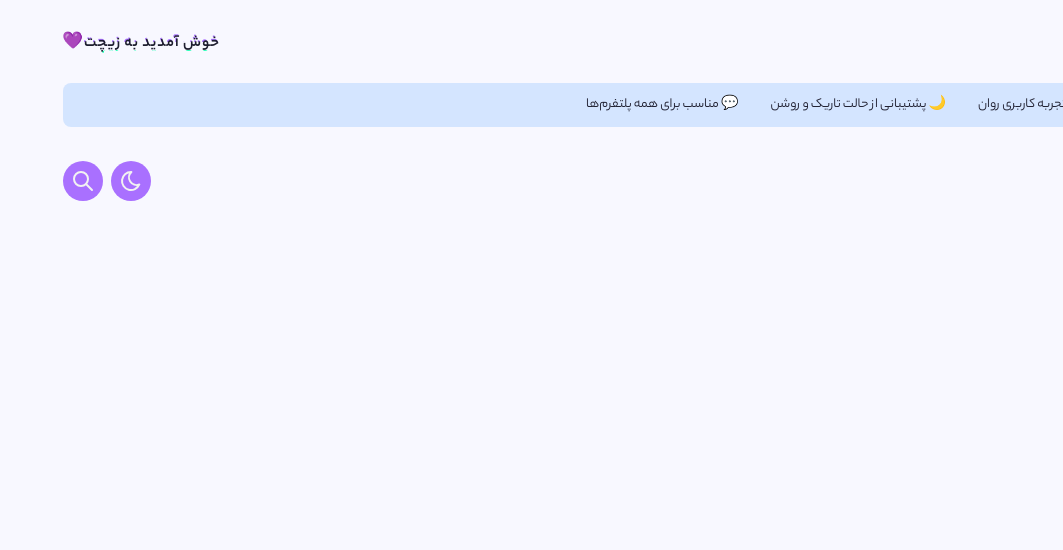
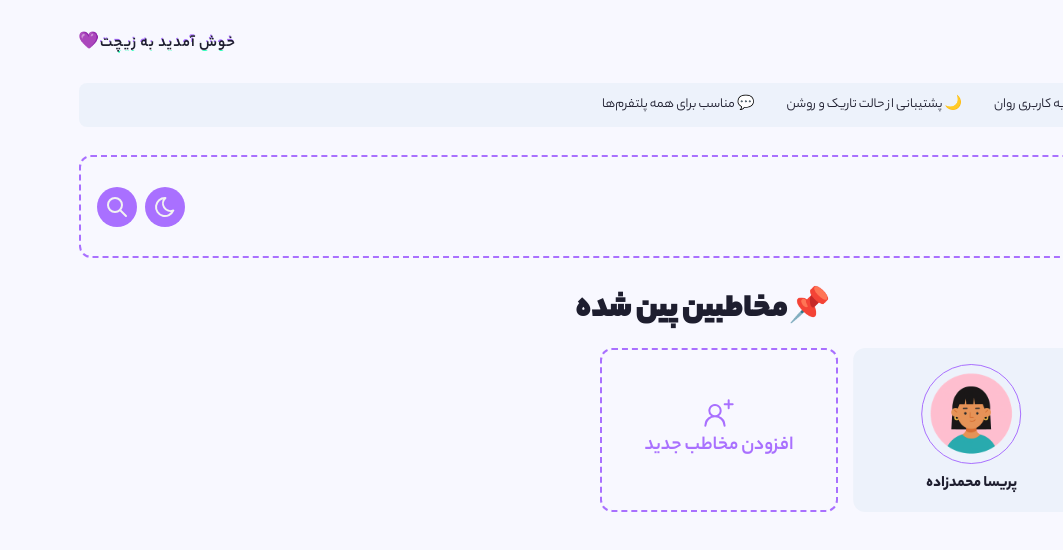
Before and after one commit to Morteza-Hoseinzadeh/zichat, a Next.js app in the folder client/: page / in a window 1280 px wide. Shown: the top 550 px of the page, without its empty margins (217-1280 px from the left). Built offline with nearby package versions, Linux system fonts and the light colour scheme.

Commit message:
Develop Pins contacts design

```diff
--- a/client/package.json
+++ b/client/package.json
@@ -15,6 +15,7 @@
     "@reduxjs/toolkit": "^2.6.1",
     "axios": "^1.8.3",
     "framer-motion": "^12.4.7",
+    "keen-slider": "^6.8.6",
     "next": "15.4.4",
     "react": "19.1.0",
     "react-dom": "19.1.0",
--- a/client/src/components/chats-pin/chatsPin.tsx
+++ b/client/src/components/chats-pin/chatsPin.tsx
@@ -1,7 +1,75 @@
-import React from 'react'
+'use client';
+
+import React, { use } from 'react';
+import { Box, Typography, useMediaQuery, useTheme } from '@mui/material';
+
+// Keen slider imports
+import 'keen-slider/keen-slider.min.css';
+import { useKeenSlider } from 'keen-slider/react';
+
+// Icons
+import { GoPersonAdd } from 'react-icons/go';
 
 export default function ChatsPin() {
+  const theme = useTheme();
+  const matchMdDown = useMediaQuery('(max-width: 900px)');
+
+  const [sliderRef] = useKeenSlider<HTMLDivElement>({
+    slides: { perView: 5, spacing: 15 },
+    rtl: true,
+    breakpoints: {
+      '(max-width: 768px)': { slides: { perView: matchMdDown ? 2 : 3, spacing: 10 } },
+    },
+  });
+
   return (
-    <div>ChatsPin</div>
-  )
+    <>
+      <Box textAlign={'center'}>
+        <Typography variant="h4" color="text.primary" fontWeight={100} mb={2}>
+          📌مخاطبین پین شده
+        </Typography>
+      </Box>
+      <Box ref={sliderRef} className="keen-slider" sx={{ overflow: 'hidden', px: 2 }}>
+        {Array.from({ length: 2 }).map((_, index) => (
+          <Box key={index} className="keen-slider__slide" p={2} sx={{ backgroundColor: 'background.paper', borderRadius: '12px', textAlign: 'center', width: 'fit-content' }}>
+            <Box sx={{ border: '1px solid', borderColor: 'primary.main', borderRadius: '50%', overflow: 'hidden', width: '100px', height: '100px', mx: 'auto' }}>
+              <img src="/assets/avatars/avatar.png" alt={`avatar-${index}`} width="100%" height="100%" />
+            </Box>
+            <Box mt={1}>
+              <Typography variant="body1" color="text.primary" fontWeight={900}>
+                پریسا محمدزاده
+              </Typography>
+            </Box>
+          </Box>
+        ))}
+
+        <Box
+          className="keen-slider__slide"
+          p={2}
+          sx={{
+            backgroundColor: 'background.default',
+            borderRadius: '12px',
+            textAlign: 'center',
+            width: 'fit-content',
+            border: '2px dashed',
+            borderColor: 'primary.main',
+            display: 'flex',
+            alignItems: 'center',
+            justifyContent: 'center',
+            flexDirection: 'column',
+            minWidth: '120px',
+            cursor: 'pointer',
+            transition: '0.2s',
+            '&:hover': { backgroundColor: 'action.hover' },
+          }}
+          onClick={() => alert('افزودن مخاطب clicked!')}
+        >
+          <GoPersonAdd size={32} color={theme.palette.primary.main} />
+          <Typography variant="h6" color="primary.main" fontWeight={700}>
+            افزودن مخاطب جدید
+          </Typography>
+        </Box>
+      </Box>
+    </>
+  );
 }
--- a/client/src/components/user-info-header/userInfoHeader.tsx
+++ b/client/src/components/user-info-header/userInfoHeader.tsx
@@ -16,13 +16,13 @@ export default function UserInfoHeader() {
   const { toggleTheme, isDarkMode } = useThemeMode();
 
   return (
-    <Box mb={3} mt={1} display={'flex'} justifyContent="space-between" alignItems="center">
-      <Box display={'flex'} alignItems="center" gap={1.5}>
-        <Box sx={{ border: '1px solid', borderColor: 'secondary.main', borderRadius: '50%', overflow: 'hidden' }}>
+    <Box mb={4} mt={2} display={'flex'} justifyContent="space-between" alignItems="center" sx={{ border: '2px dashed', borderRadius: '12px', p: 2, borderColor: 'primary.main' }}>
+      <Box display={'flex'} alignItems="center" gap={1.2}>
+        <Box sx={{ border: '1px solid', borderColor: 'primary.main', borderRadius: '50%', overflow: 'hidden' }}>
           <Avatar src="/assets/avatars/avatar.png" alt="پریسا-احمدی" sx={{ width: '65px', height: '65px' }} />
         </Box>
         <Box display={'flex'} flexDirection="column">
-          <Box sx={{ cursor: 'pointer' }} mb={0.5}>
+          <Box sx={{ width: 'fit-content', transition: 'all 0.2s ease-in-out', p: 0.2, borderRadius: '8px', cursor: 'pointer', '&:hover': { backgroundColor: 'background.paper' } }} mb={0.5}>
             <Typography color="primary.main" fontWeight={600} variant="body2">
               افزودن وضعیت +
             </Typography>
@@ -33,25 +33,11 @@ export default function UserInfoHeader() {
         </Box>
       </Box>
       <Box display={'flex'} alignItems="center" gap={1}>
-        <IconButton
-          sx={{
-            backgroundColor: isDarkMode ? 'secondary.main' : 'primary.main',
-            color: isDarkMode ? 'background.paper' : '#f2f2f2',
-            '&:hover': { backgroundColor: isDarkMode ? 'secondary.dark' : 'primary.dark' },
-          }}
-          onClick={toggleTheme}
-        >
+        <IconButton sx={{ backgroundColor: 'primary.main', color: '#f2f2f2', '&:hover': { backgroundColor: 'primary.dark' } }} onClick={toggleTheme}>
           {isDarkMode ? <TbSun /> : <TbMoon />}
         </IconButton>
 
-        <IconButton
-          sx={{
-            backgroundColor: isDarkMode ? 'secondary.main' : 'primary.main',
-            color: isDarkMode ? 'background.paper' : '#f2f2f2',
-            '&:hover': { backgroundColor: isDarkMode ? 'secondary.dark' : 'primary.dark' },
-          }}
-          onClick={() => setOpenSearchBox(!openSearchBox)}
-        >
+        <IconButton sx={{ backgroundColor: 'primary.main', color: '#f2f2f2', '&:hover': { backgroundColor: 'primary.dark' } }} onClick={() => setOpenSearchBox(!openSearchBox)}>
           {openSearchBox ? <IoClose /> : <TbSearch />}
         </IconButton>
       </Box>
--- a/client/src/utils/theme/theme.ts
+++ b/client/src/utils/theme/theme.ts
@@ -27,7 +27,7 @@ export const lightTheme = createTheme({
     },
     background: {
       default: '#F8F8FF', // Mint White
-      paper: '#D4E5FF', // Soft Sky
+      paper: '#edf2fbff', // Soft Sky
     },
     text: {
       primary: '#1E1E2F', // Midnight
```
Also changed, not shown: 1 other file (tests, documents, lock files or other folders).
